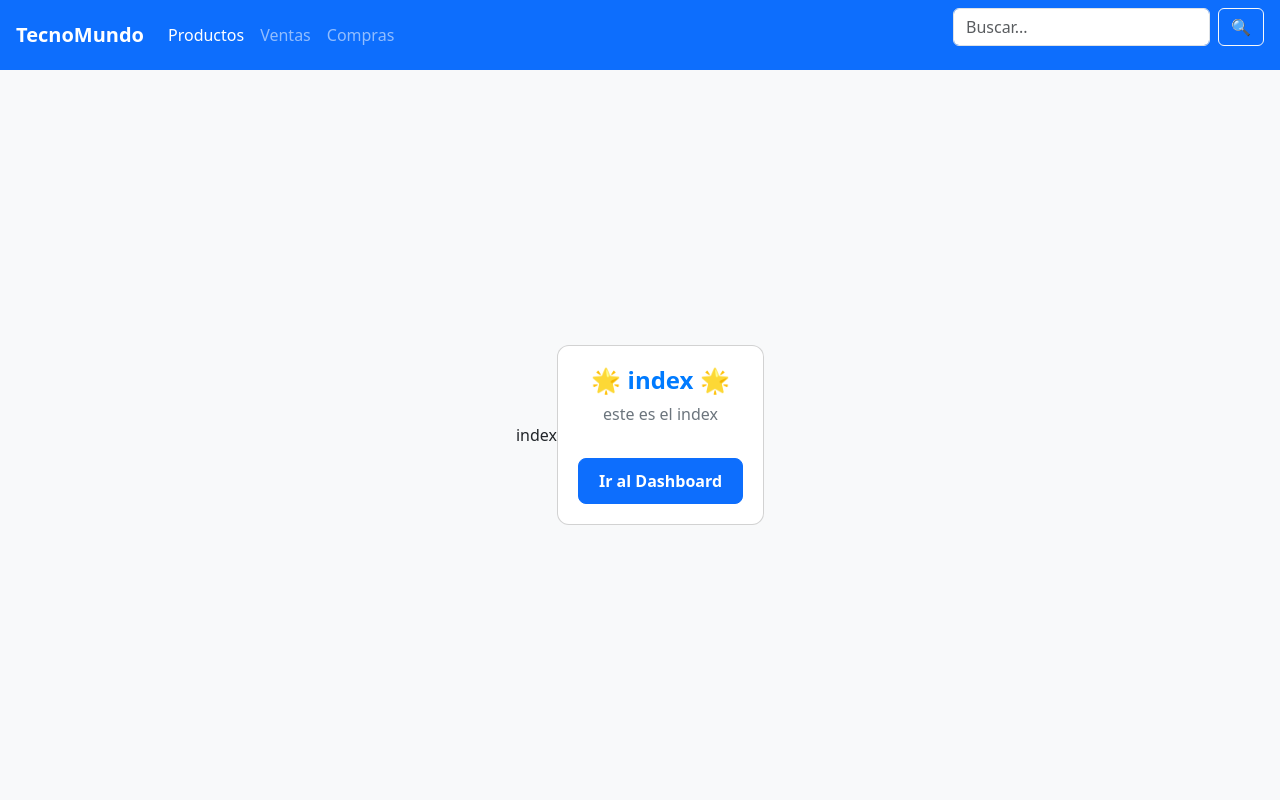
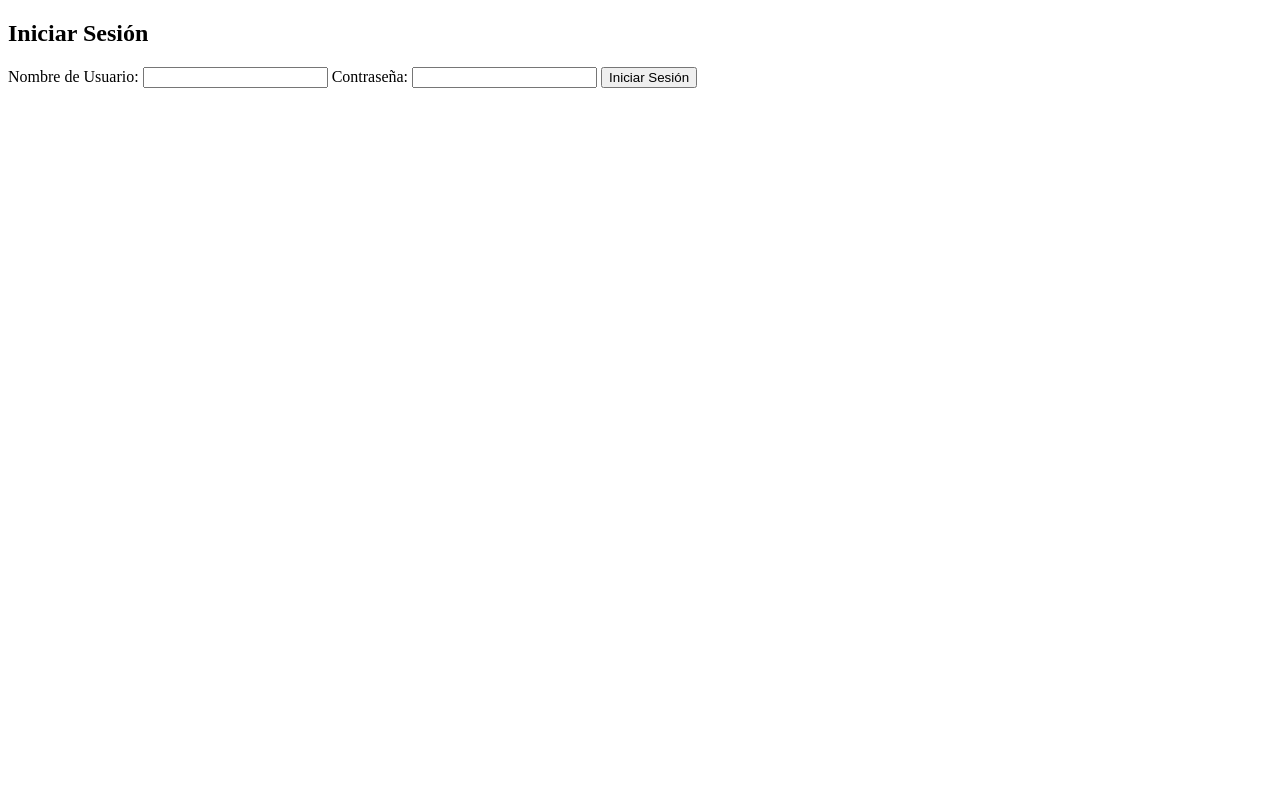
Before and after one commit to N0Namesir/int_mod_2, a PHP site: page / in a window 1280 px wide. Run offline with PHP 8.4, Linux system fonts and the light colour scheme.

Commit message:
nueva estructura en proceso

```diff
--- a/config/conexion.php
+++ b/config/conexion.php
@@ -1,22 +1,12 @@
 <?php
-// Tu código de conexión aquí
 $host = 'localhost';
-$db   = 'tecnoMundo';
+$db   = 'tecnomundo';
 $user = 'root';
 $pass = 'sqlpass';
-$charset = 'utf8mb4';
 
-$dsn = "mysql:host=$host;dbname=$db;charset=$charset";
-$options = [
-    PDO::ATTR_ERRMODE            => PDO::ERRMODE_EXCEPTION,
-    PDO::ATTR_DEFAULT_FETCH_MODE => PDO::FETCH_ASSOC,
-    PDO::ATTR_EMULATE_PREPARES   => false,
-];
+$conn = new mysqli($host, $user, $pass, $db);
 
-try {
-    $pdo = new PDO($dsn, $user, $pass, $options);
-} catch (\PDOException $e) {
-    throw new \PDOException($e->getMessage(), (int)$e->getCode());
+if ($conn->connect_error) {
+    die("Conexión fallida: " . $conn->connect_error);
 }
-
 ?>
--- a/index.php
+++ b/index.php
@@ -1,7 +1,35 @@
 <?php
-include_once 'config/conexion.php';
-include 'header.php';
-echo 'index';
+include "config/conexion.php"; // Asegura que la conexión es correcta
+session_start();
+
+if ($_SERVER["REQUEST_METHOD"] == "POST") {
+    $nombre_usuario = $_POST["nombre_usuario"];
+    $password = $_POST["password"];
+
+    $sql = "SELECT id_usuario, nombre_usuario, password, rol FROM usuarios WHERE nombre_usuario = ?";
+    $stmt = $conn->prepare($sql); // Ahora usando $conn en lugar de $pdo
+    $stmt->bind_param("s", $nombre_usuario);
+    $stmt->execute();
+    $result = $stmt->get_result();
+
+    if ($result->num_rows > 0) {
+        $usuario = $result->fetch_assoc();
+        if (password_verify($password, $usuario["password"])) {
+            $_SESSION["usuario"] = $usuario["nombre_usuario"];
+            $_SESSION["rol"] = $usuario["rol"];
+
+            header("Location: " . ($usuario["rol"] == "admin" ? "public/admin/admin.php" : "public/index.php"));
+            exit();
+        } else {
+            echo "Contraseña incorrecta.";
+        }
+    } else {
+        echo "Usuario no encontrado.";
+    }
+
+    $stmt->close();
+    $conn->close();
+}
 ?>
 
 <!DOCTYPE html>
@@ -9,18 +37,18 @@ echo 'index';
 <head>
     <meta charset="UTF-8">
     <meta name="viewport" content="width=device-width, initial-scale=1.0">
-    <title>Bienvenido</title>
-    <!-- Bootstrap CDN -->
-    <link rel="stylesheet" href="https://cdn.jsdelivr.net/npm/bootstrap@5.3.0/dist/css/bootstrap.min.css">
-    <!-- Estilos personalizados -->
-    <link rel="stylesheet" href="styles/index.css">
+    <title>Inicio de Sesión</title>
 </head>
+<body>
+    <h2>Iniciar Sesión</h2>
+    <form action="index.php" method="POST">
+        <label for="nombre_usuario">Nombre de Usuario:</label>
+        <input type="text" id="nombre_usuario" name="nombre_usuario" required>
 
-<body class="d-flex justify-content-center align-items-center vh-100">
-    <div class="card text-center">
-        <h1>🌟 index 🌟</h1>
-        <p>este es el index</p>
-        <a href="dashboard.php" class="btn btn-primary mt-3">Ir al Dashboard</a>
-    </div>
+        <label for="password">Contraseña:</label>
+        <input type="password" id="password" name="password" required>
+
+        <input type="submit" value="Iniciar Sesión">
+    </form>
 </body>
 </html>
--- /dev/null
+++ b/public/admin/admin.php
@@ -0,0 +1,4 @@
+<?php
+echo 'ere amin'
+
+?>
--- a/header.php
+++ b/public/admin/headeradmin.php
@@ -1,5 +1,5 @@
 <header>
-    <link rel="stylesheet" href="styles/header.css">
+    <link rel="stylesheet" href="public/styles/header.css">
     <!-- Barra de navegación Bootstrap con fixed-top -->
     <nav class="navbar fixed-top navbar-expand-lg navbar-dark bg-primary px-3">
         <a class="navbar-brand fw-bold" href="index.php">TecnoMundo</a>
@@ -21,6 +21,10 @@
                 <li class="nav-item">
                     <a class="nav-link" href="public/compras">Compras</a>
                 </li>
+                </li>
+                <li class="nav-item">
+                    <a class="nav-link" href="public/admin/h_registro.php">registrar</a>
+                </li>
             </ul>
 
             <!-- Barra de búsqueda -->
--- a/styles/index.css
+++ b/public/styles/index.css
@@ -1,7 +1,7 @@
 /* Estilos personalizados para mejorar la estructura con Bootstrap */
 
 body {
-    background-color: #f8f9fa; /* Color de fondo claro */
+    background-color: #2d70b3; /* Color de fondo claro */
 }
 
 .card {
```
Also changed, not shown: public/admin/h_registro.php (added, +30 -0 lines), public/admin/registro.php (added, +22 -0 lines), public/index.php (added, +26 -0 lines), public/styles/header.css (renamed from styles/header.css).
